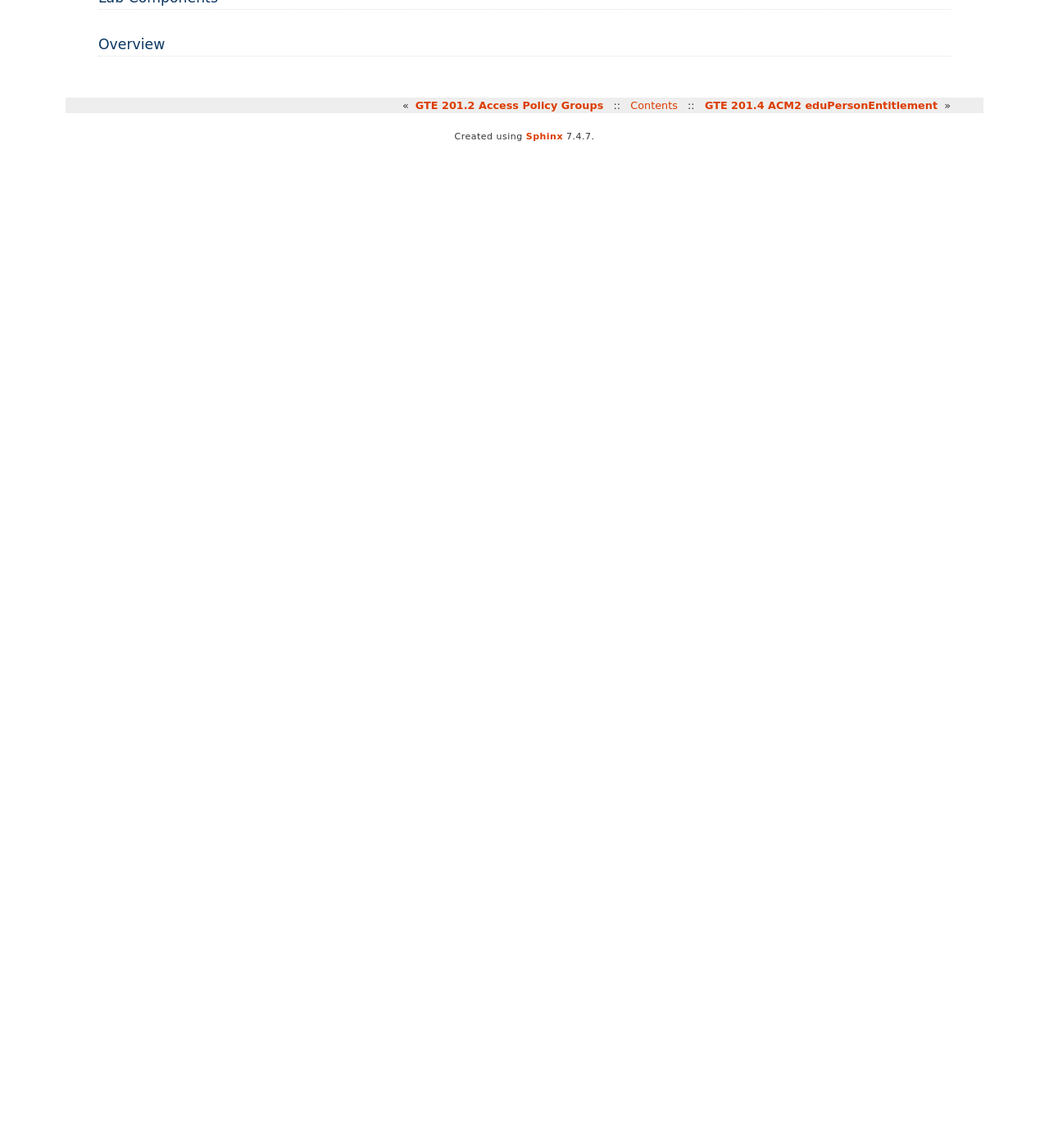
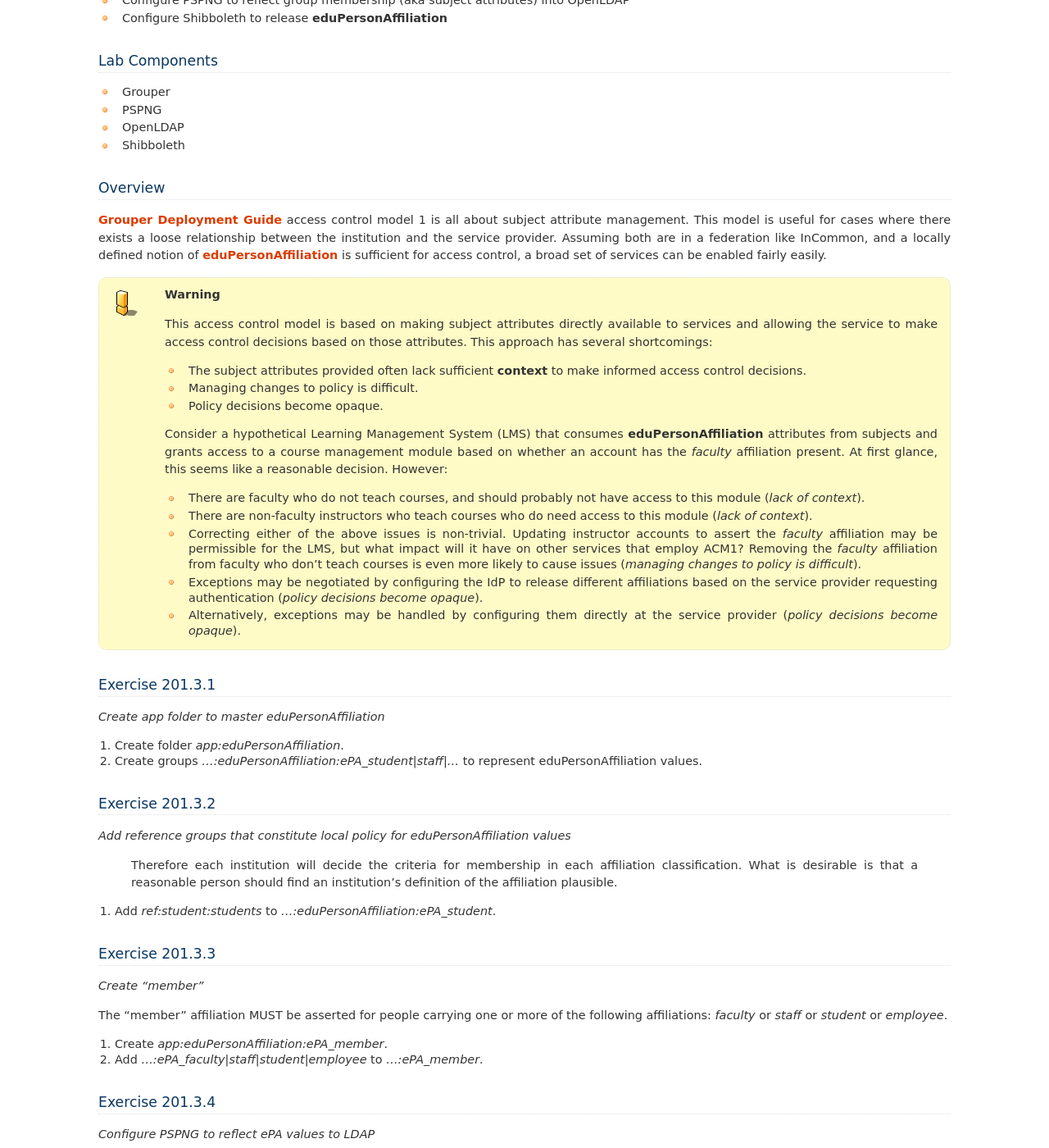
Before and after one commit to cwaldbieser/gte201_docs, a Sphinx documentation site: the page built from docs/201.3.rst, in a window 1280 px wide and 1400 px high, scrolled down 265 px. Shown: the whole window at 82% size. Built offline with Sphinx 7.4.7, drawn with Linux system fonts in a browser that asks for light colours; before the commit the page ends 900 px from its top, so only the background shows below that; some of the changed text lies outside the part shown.

Commit message:
Completed 201.3.

```diff
--- a/docs/201.3.rst
+++ b/docs/201.3.rst
@@ -7,15 +7,134 @@ GTE 201.3 ACM1 eduPersonAffiliation
 Learning Objectives
 -------------------
 
+* Understand ACM1 and how to implement subject attribute management with policy
+  groups
+* Configure PSPNG to reflect group membership (aka subject attributes) into
+  OpenLDAP
+* Configure Shibboleth to release **eduPersonAffiliation**
+
 
 --------------
 Lab Components
 --------------
 
+* Grouper
+* PSPNG
+* OpenLDAP
+* Shibboleth
 
 --------
 Overview
 --------
+
+`Grouper Deployment Guide`_ access control model 1 is all about subject attribute
+management.  This model is useful for cases where there exists a loose relationship
+between the institution and the service provider.  Assuming both are in a
+federation like InCommon, and a locally defined notion of eduPersonAffiliation_ is
+sufficient for access control, a broad set of services can be enabled fairly easily.
+
+.. warning::
+
+    This access control model is based on making subject attributes directly
+    available to services and allowing the service to make access control decisions
+    based on those attributes.  This approach has several shortcomings:
+
+    * The subject attributes provided often lack sufficient **context** to make
+      informed access control decisions.
+    * Managing changes to policy is difficult.
+    * Policy decisions become opaque.
+
+    Consider a hypothetical Learning Management System (LMS) that consumes
+    **eduPersonAffiliation** attributes from subjects and grants access to a course
+    management module based on whether an account has the *faculty* affiliation
+    present.  At first glance, this seems like a reasonable decision.  However:
+
+    * There are faculty who do not teach courses, and should probably not have
+      access to this module (*lack of context*).
+    * There are non-faculty instructors who teach courses who do need access to
+      this module (*lack of context*).
+    * Correcting either of the above issues is non-trivial.  Updating instructor
+      accounts to assert the *faculty* affiliation may be permissible for the LMS,
+      but what impact will it have on other services that employ ACM1?  Removing
+      the *faculty* affiliation from faculty who don't teach courses is even more
+      likely to cause issues (*managing changes to policy is difficult*).
+    * Exceptions may be negotiated by configuring the IdP to release different
+      affiliations based on the service provider requesting authentication (*policy
+      decisions become opaque*).
+    * Alternatively, exceptions may be handled by configuring them directly at
+      the service provider (*policy decisions become opaque*).
+
+----------------
+Exercise 201.3.1
+----------------
+
+*Create app folder to master eduPersonAffiliation*
+
+#. Create folder `app:eduPersonAffiliation`.
+#. Create groups `...:eduPersonAffiliation:ePA_student|staff|...` to represent
+   eduPersonAffiliation values.
+
+----------------
+Exercise 201.3.2
+----------------
+
+*Add reference groups that constitute local policy for eduPersonAffiliation values*
+
+    Therefore each institution will decide the criteria for membership in each
+    affiliation classification.  What is desirable is that a reasonable person
+    should find an institution's definition of the affiliation plausible.
+
+#. Add `ref:student:students` to `...:eduPersonAffiliation:ePA_student`.
+
+----------------
+Exercise 201.3.3
+----------------
+
+*Create "member"*
+
+The "member" affiliation MUST be asserted for people carrying one or more of
+the following affiliations: *faculty* or *staff* or *student* or *employee*.
+
+.. note:
+
+    Holders of the affiliation *alum* are not typically "members" since they
+    are not eligible for the full set of institutional privileges enjoyed by
+    faculty, staff and students.
+
+#. Create `app:eduPersonAffiliation:ePA_member`.
+#. Add `...:ePA_faculty|staff|student|employee` to `...:ePA_member`.
+
+----------------
+Exercise 201.3.4
+----------------
+
+*Configure PSPNG to reflect ePA values to LDAP*
+
+#. Assign PSPNG *provision_to* attribute to `ePA_student` with a value of
+   **pspng_affiliations**.
+#. Configure PSPNG to sync group membership to LDAP values for
+   **eduPersonAffiliation**.
+
+   .. literalinclude:: examples/201-3-4.pspng-epa.grouper-loader.properties
+        :language: properties
+        :caption: grouper-loader.properties
+        :linenos:
+
+----------------
+Exercise 201.3.5
+----------------
+
+*Releasing ePA in SAML*
+
+The demo shibboleth IdP has been configured to release the ePA attribute to
+the demo SP.  The relevant configuration is below:
+
+.. literalinclude:: examples/201-3-5.attribute-filter.xml
+    :language: xml
+    :caption: attribute-filter.xml
+    :lines: 16-42
+    :emphasize-lines: 9
+    :linenos:
 
 
 
@@ -25,4 +144,5 @@ Overview
 
 
 
+.. _eduPersonAffiliation: https://www.internet2.edu/media/medialibrary/2013/09/04/internet2-mace-dir-eduperson-201203.html#eduPersonAffiliation
 .. _Grouper Deployment Guide: https://spaces.at.internet2.edu/display/Grouper/Grouper+Deployment+Guide+Work+-TIER+Program
--- /dev/null
+++ b/docs/examples/201-3-5.attribute-filter.xml
@@ -0,0 +1,65 @@
+<?xml version="1.0" encoding="UTF-8"?>
+<!--
+    This file is an EXAMPLE policy file.  While the policy presented in this
+    example file is illustrative of some simple cases, it relies on the names of
+    non-existent example services and the example attributes demonstrated in the
+    default attribute-resolver.xml file.
+
+    Deployers should refer to the documentation for a complete list of components
+    and their options.
+-->
+<AttributeFilterPolicyGroup id="ShibbolethFilterPolicy"
+        xmlns="urn:mace:shibboleth:2.0:afp"
+        xmlns:xsi="http://www.w3.org/2001/XMLSchema-instance"
+        xsi:schemaLocation="urn:mace:shibboleth:2.0:afp http://shibboleth.net/schema/idp/shibboleth-afp.xsd">
+
+    <!-- Release some attributes to an SP. -->
+    <AttributeFilterPolicy id="example1">
+        <PolicyRequirementRule xsi:type="Requester" value="https://grouperdemo/shibboleth" />
+
+        <AttributeRule attributeID="cn">
+            <PermitValueRule xsi:type="ANY" />
+        </AttributeRule>
+
+        <AttributeRule attributeID="eduPersonAffiliation">
+            <PermitValueRule xsi:type="ANY" />
+        </AttributeRule>
+
+        <AttributeRule attributeID="eduPersonPrimaryAffiliation">
+            <PermitValueRule xsi:type="ANY" />
+        </AttributeRule>
+
+        <AttributeRule attributeID="eduPersonEntitlement">
+            <PermitValueRule xsi:type="ANY" />
+        </AttributeRule>
+
+        <AttributeRule attributeID="eduPersonPrincipalName">
+            <PermitValueRule xsi:type="ANY" />
+        </AttributeRule>
+
+        <AttributeRule attributeID="eduPersonScopedAffiliation">
+            <PermitValueRule xsi:type="ANY" />
+        </AttributeRule>
+
+        <AttributeRule attributeID="employeeNumber">
+            <PermitValueRule xsi:type="ANY" />
+        </AttributeRule>
+
+        <AttributeRule attributeID="givenName">
+            <PermitValueRule xsi:type="ANY" />
+        </AttributeRule>
+
+        <AttributeRule attributeID="mail">
+            <PermitValueRule xsi:type="ANY" />
+        </AttributeRule>
+
+        <AttributeRule attributeID="surname">
+            <PermitValueRule xsi:type="ANY" />
+        </AttributeRule>
+
+        <AttributeRule attributeID="uid">
+            <PermitValueRule xsi:type="ANY" />
+        </AttributeRule>
+
+    </AttributeFilterPolicy>
+</AttributeFilterPolicyGroup>
```
Also changed, not shown: 1 other file.
